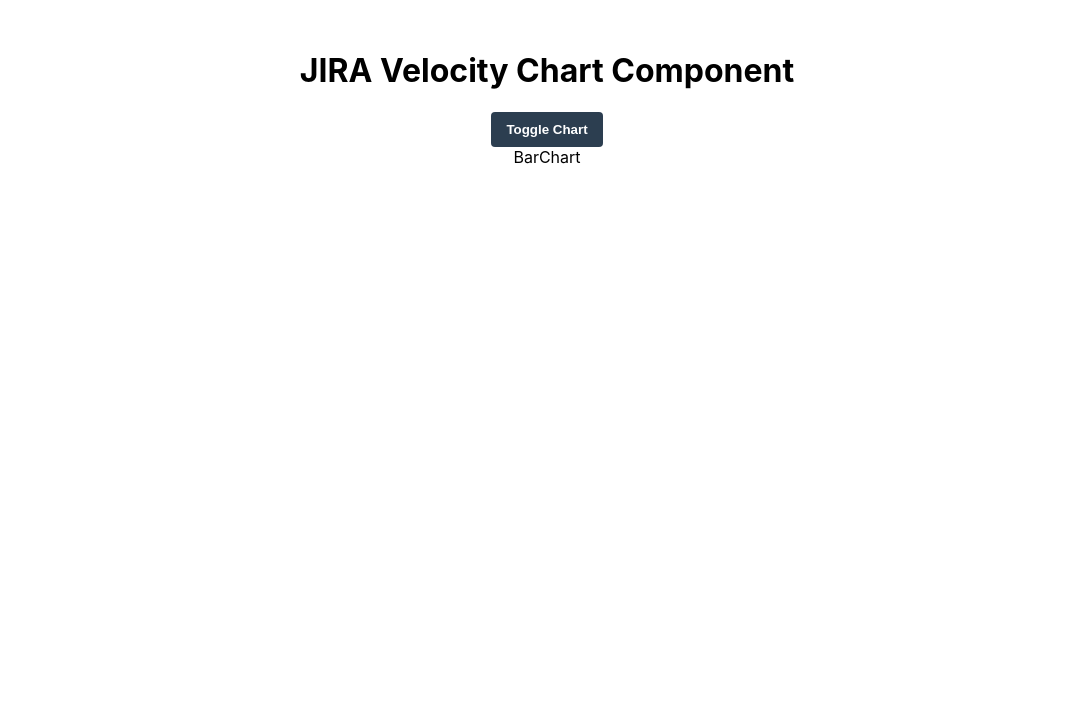
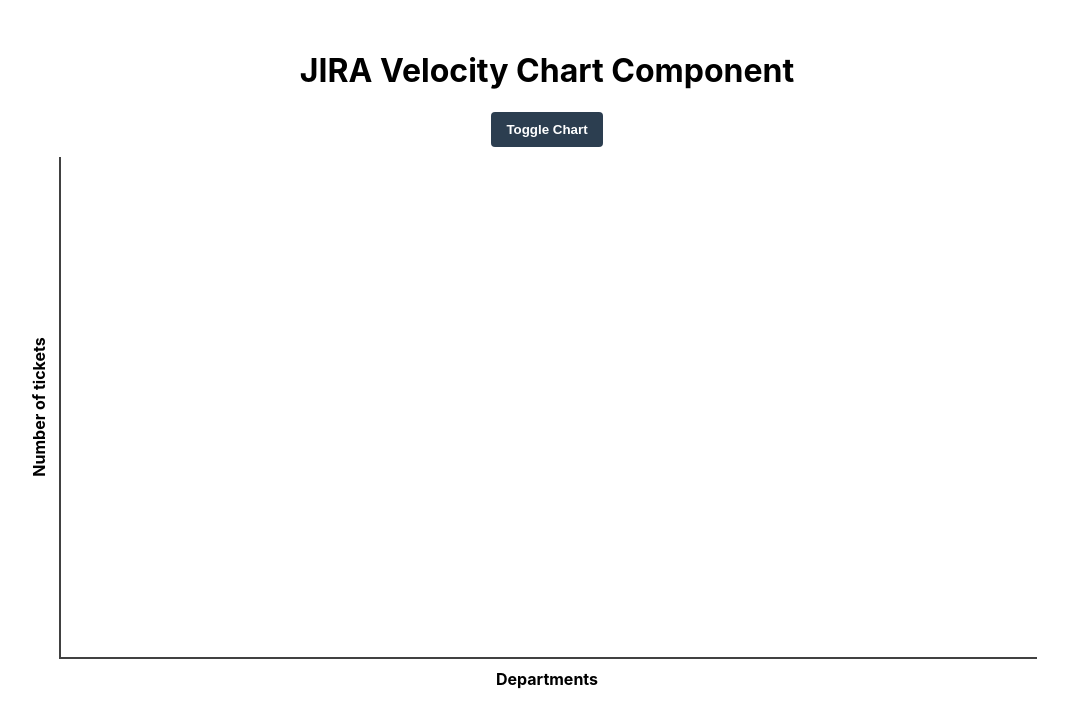
Before and after one commit to krishnasannidhi/react-jira-velocity-chart-component, a React (Create React App) app: page / in a window 1280 px wide. Both pictures are taken after a click on the button "Toggle Chart". Shown: the top 728 px of the page, without its empty margins (93-1161 px from the left). Built offline with nearby package versions, Linux system fonts and the light colour scheme.

Commit message:
added styles for x-axis and y-axis in bar chart comp

```diff
--- a/src/App.js
+++ b/src/App.js
@@ -1,6 +1,7 @@
 import { useState } from "react";
 import "./App.css";
 import BarChart from "./components/BarChart";
+import { CHART_DATA } from "./data/chart";
 
 function App() {
   const [showChart, setShowChart] = useState(false);
@@ -8,7 +9,7 @@
     <div className="container">
       <h1 className="title">JIRA Velocity Chart Component</h1>
       <button onClick={() => setShowChart(!showChart)}>Toggle Chart</button>
-      {showChart && <BarChart />}
+      {showChart && <BarChart data={CHART_DATA} />}
     </div>
   );
 }
--- a/src/components/BarChart.js
+++ b/src/components/BarChart.js
@@ -1,9 +1,15 @@
-import React from 'react'
+import React from "react";
 
-const BarChart = () => {
+import './barchart.css'
+
+const BarChart = ({ data }) => {
   return (
-    <div>BarChart</div>
-  )
-}
+    <div className="chart-container">
+      <div className="chart"></div>
+      <div className="y-axis-label">Number of tickets</div>
+      <div className="x-axis-label">Departments</div>
+    </div>
+  );
+};
 
-export default BarChart
+export default BarChart;
--- /dev/null
+++ b/src/components/barchart.css
@@ -0,0 +1,33 @@
+.chart-container {
+    width: 80%;
+    height: 500px;
+    position: relative;
+    padding: 10px;
+}
+
+.chart {
+    width: 100%;
+    height: 100%;
+    border: 2px solid #414141;
+    border-right-width: 0;
+    border-top-width: 0;
+}
+
+.y-axis-label, .x-axis-label {
+    position: absolute;
+    font-weight: bold;
+
+}
+
+.y-axis-label{
+    transform: translateX(-50%) translateY(-50%) rotate(-90deg);
+    margin-left: -10px;
+    top: 50%;
+    left: 0;
+}
+
+.x-axis-label{
+    transform: translateX(-50%);
+    margin-top: 10px;
+    left: 50%;
+}
```
